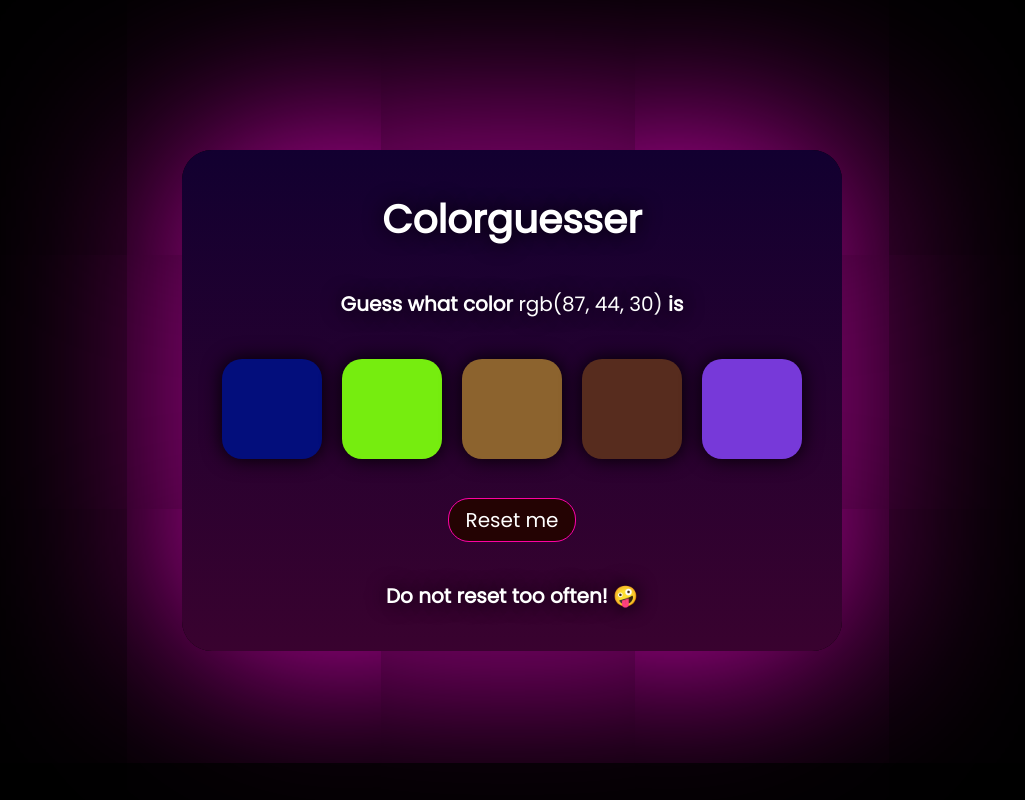
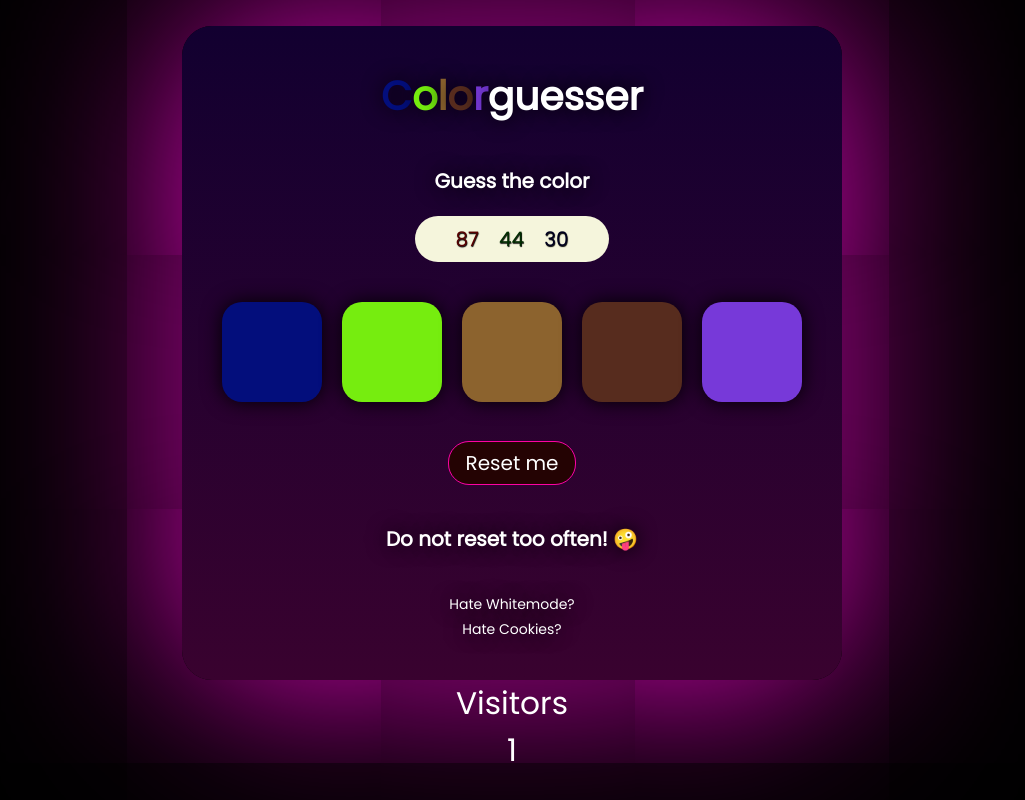
Before and after one commit to maylique/Colorguesser, a plain HTML site: page index.html in a window 1280 px wide. Shown: the whole page, without its empty margins (128-1153 px from the left). Drawn offline with Linux system fonts and the light colour scheme.

Commit message:
visit counter, easter eggs

```diff
--- a/assets/css/style.css
+++ b/assets/css/style.css
@@ -16,6 +16,7 @@ body {
     background-color: #000;
     height: 100dvh;
     display: flex;
+    flex-direction: column;
     justify-content: center;
     align-items: center;
 }
@@ -31,6 +32,7 @@ main {
     align-items: center;
     gap: 2rem;
     text-shadow: 0 0 1rem #000;
+    text-align: center;
 }
 
 span {
@@ -41,6 +43,19 @@ span {
 section {
     display: flex;
     gap: 1rem;
+}
+
+#rgbVal {
+    text-shadow: .5px .5px 1px black;
+    padding: .4rem 2rem;
+    display: flex;
+    column-gap: 1rem;
+    justify-content: center;
+    align-items: center;
+    background-color: beige;
+    border-radius: 2rem;
+    margin: 1rem 0 0rem;
+
 }
 
 .boxes {
@@ -70,3 +85,35 @@ button:hover {
 h2 {
     font-size: 1rem;
 }
+
+.newa {
+    font-size: 0.7rem;
+    text-decoration: none;
+    color: white;
+}
+
+.hate {
+    display: flex;
+    flex-direction: column;
+    align-items: center;
+    gap: .2rem;
+}
+
+a {
+    text-decoration: none;
+    background: linear-gradient(to right, );
+}
+
+
+h1 span {
+    font-size: 2rem;
+    font-weight: bold;
+}
+
+#counter {
+    justify-self: flex-end;
+}
+
+.flex {
+    display: flex;
+}
--- a/assets/javascript/main.js
+++ b/assets/javascript/main.js
@@ -2,33 +2,72 @@ const rgbGuess = document.querySelector('#rgbVal')
 const colorBoxes = document.querySelectorAll('.boxes')
 const reset = document.querySelector('#reset')
 const output = document.querySelector('#output')
+const headline = document.querySelectorAll('.boxh1')
+
 
 let puffer = []
 let neuePuffer = `rgb(${puffer.toString()})`
 let boxColor;
 
+// const colorRandomizer = () => {
+
+//     let guessVal = []
+//     let picker = Math.floor(Math.random() * 5)
+//     colorBoxes.forEach(box => {
+//         let red = Math.floor((Math.random()) * 255 )+ 1
+//         let green = Math.floor((Math.random()) * 255 )+ 1
+//         let blue = Math.floor((Math.random()) * 255 )+ 1
+//         box.style.backgroundColor = `rgb(${red},${green},${blue})`
+//         let rgb = [`${red}, ${green}, ${blue}`]
+
+//         boxColor = box.style.backgroundColor
+//         return guessVal.push(rgb)
+//     })
+//     rgbGuess.textContent = `rgb(${guessVal[picker]})`
+//     puffer = [...guessVal[picker]]
+//     neuePuffer = `rgb(${puffer.toString()})`
+// }
+// colorRandomizer()
+
 const colorRandomizer = () => {
-
     let guessVal = []
     let picker = Math.floor(Math.random() * 5)
     colorBoxes.forEach(box => {
         let red = Math.floor((Math.random()) * 255 )+ 1
         let green = Math.floor((Math.random()) * 255 )+ 1
         let blue = Math.floor((Math.random()) * 255 )+ 1
+        let rgb = [red, green, blue]
+
         box.style.backgroundColor = `rgb(${red},${green},${blue})`
-        let rgb = [`${red}, ${green}, ${blue}`]
+        guessVal.push(rgb)
+    })
 
-        boxColor = box.style.backgroundColor
-        return guessVal.push(rgb)
-    })
-    rgbGuess.textContent = `rgb(${guessVal[picker]})`
-    puffer = [...guessVal[picker]]
-    neuePuffer = `rgb(${puffer.toString()})`
+    let selectedRGB = guessVal[picker]
+    neuePuffer = `rgb(${selectedRGB[0]}, ${selectedRGB[1]}, ${selectedRGB[2]})`
+    rgbGuess.innerHTML = `<span style="color:rgb(${selectedRGB[0]},0,0);">${selectedRGB[0]}</span> <span style="color:rgb(0,${selectedRGB[1]},0);">${selectedRGB[1]}</span> <span style="color:rgb(0,0,${selectedRGB[2]});">${selectedRGB[2]}</span>`
 }
+
 colorRandomizer()
 
 
 
+// colorBoxes.forEach((box, index) => {
+//     const boxColor = box.style.backgroundColor
+//     const rgbValues = boxColor.match(/\d+/g)
+//     const rgbString = `rgb(${rgbValues.join(',')})`
+//     headline[index].style.color = rgbString
+// })
+
+const changeBoxColor = () => {
+    colorBoxes.forEach((box, index) => {
+        const boxColor = box.style.backgroundColor
+        const rgbValues = boxColor.match(/\d+/g)
+        const rgbString = `rgb(${rgbValues.join(',')})`
+        headline[index].style.color = rgbString
+    })
+}
+
+changeBoxColor();
 
 
 const resetFunc = () => {
@@ -51,19 +90,23 @@ reset.addEventListener('mouseleave', ()=>{
 const resetFuncAndRandomizer = () => {
     resetFunc();
     colorRandomizer();
+    changeBoxColor();
 }
 reset.addEventListener('click', resetFuncAndRandomizer);
 
 reset.addEventListener('click', () => {
     const randomNumber = Math.floor(Math.random() * 10) + 1;
+    console.log(randomNumber);
     if (randomNumber === 1) {
         window.location.href = 'https://www.youtube.com/watch?v=dQw4w9WgXcQ';
+    } else if (randomNumber === 2) {
+        window.location.href = 'https://www.youtube.com/watch?v=jhExvE5fvJw'
     }
 });
 
 
 const DealOrNoDeal = (boxColor, neuePuffer) => {
-    boxColor == neuePuffer ? output.textContent = 'Correct, are you a ROBOT? 🤖' : output.textContent = 'What is wrong with you? 🤪'
+    boxColor == neuePuffer ? output.innerHTML = 'Correct, are you a <a href="https://www.youtube.com/watch?v=W4Rebo3aEkY">ROBOT?</a> 🤖' : output.textContent = 'What is wrong with you? 🤪'
 }
 
 
@@ -73,3 +116,20 @@ colorBoxes.forEach(box => {
         DealOrNoDeal(boxColor, rgbGuess.textContent)
     })
 })
+
+// Funktion zum Erhöhen des Zählers
+const increaseCounter = () => {
+    let counter = localStorage.getItem('counter') || 0;
+    counter = parseInt(counter) + 1;
+    localStorage.setItem('counter', counter);
+  }
+
+  // Funktion zum Anzeigen des Zählers
+  const displayCounter = () => {
+    let counter = localStorage.getItem('counter') || 0;
+    document.querySelector('#counter').textContent = counter;
+  }
+
+  // Aufruf der Funktionen
+  increaseCounter();
+  displayCounter();
--- a/index.html
+++ b/index.html
@@ -9,8 +9,8 @@
 </head>
 <body>
     <main>
-        <h1>Colorguesser</h1>
-        <h2>Guess what color <span id="rgbVal"></span> is</h2>
+        <h1><span class="boxh1">C</span><span class="boxh1">o</span><span class="boxh1">l</span><span class="boxh1">o</span><span class="boxh1">r</span>guesser</h1>
+        <h2>Guess the color <span id="rgbVal"></span></h2>
         <section>
             <div class="boxes"></div>
             <div class="boxes"></div>
@@ -19,8 +19,9 @@
             <div class="boxes"></div>
         </section>
         <button id="reset">Reset me</button>
-        <h2 id="output">Do not reset too often! 🤪</h2>
+        <h2 id="output">Do not reset too often! 🤪 </h2><div class="hate"><a href="https://chromewebstore.google.com/detail/dark-reader/eimadpbcbfnmbkopoojfekhnkhdbieeh" class="newa"> Hate Whitemode?</a><a href="https://chromewebstore.google.com/detail/i-dont-care-about-cookies/fihnjjcciajhdojfnbdddfaoknhalnja" class="newa">Hate Cookies?</a></div>
     </main>
+    <p class="flex">Visitors<p id="counter"></p></p>
     <script src="./assets/javascript/main.js"></script>
 </body>
 </html>
```
